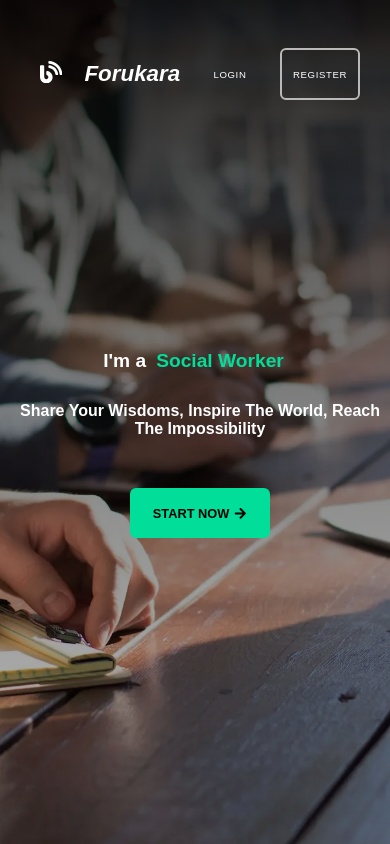
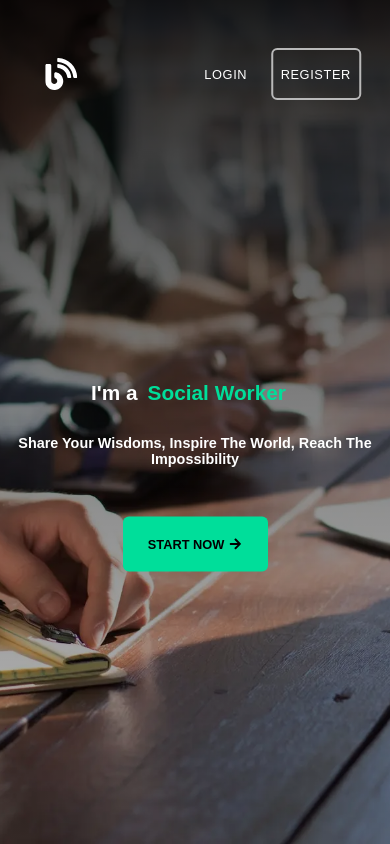
Before and after one commit to davidjpy/forukara, a React (Create React App) app in the folder frontend/: page / in a window 390 px wide. Built offline with nearby package versions, Linux system fonts and the light colour scheme; no server answers.

Commit message:
Fix resize bug

```diff
--- a/frontend/public/index.html
+++ b/frontend/public/index.html
@@ -2,7 +2,14 @@
 <html lang="en">
   <head>
     <style>
-        body { position: absolute; max-width: 100%; width: 100vw; min-width: 400px; }
+        body {
+            position: absolute;
+            max-width: 100%;
+            width: 100vw;
+            min-width: 300px;
+            max-height: 100%;
+            height: 100vh;
+        }
     </style>
     <meta charset="utf-8" />
     <link rel="icon" href="%PUBLIC_URL%/favicon.ico" />
--- a/frontend/src/App.tsx
+++ b/frontend/src/App.tsx
@@ -1,19 +1,16 @@
 import { Suspense, lazy, useRef, useEffect } from 'react';
 import { Routes, Route } from 'react-router-dom';
 
-const SplashLayout = lazy(() => import('@common/layout/SplashLayout'));
+const Layout = lazy(() => import('@common/layout/Layout'));
 const SplashPage = lazy(() => import('@pages/SplashPage'));
-const Layout = lazy(() => import('@common/layout/Layout'));
 const HomePage = lazy(() => import('@pages/HomePage'));
 
 function App() {
     return (
         <Suspense fallback={<div>Loading</div>}>
             <Routes>
-                <Route path='/' element={<SplashLayout />}>
+                <Route path='/' element={<Layout />}>
                     <Route index element={<SplashPage />} />
-                </Route>
-                <Route path='/' element={<Layout />}>
                     <Route path='home' element={<HomePage />} />
                     <Route path='davidho' element={<HomePage />} />
                 </Route>
--- a/frontend/src/common/layout/Layout.css
+++ b/frontend/src/common/layout/Layout.css
@@ -1,8 +1,8 @@
 /* =========================================================================================== */
-/* ===================================== SplashLayout ======================================== */
+/* ======================================== Layout =========================================== */
 /* =========================================================================================== */
 
-.splashlayout__nav {
+.layout__nav {
     width: 1200px;
     position: absolute;
     z-index: 1;
@@ -11,13 +11,24 @@
     transform: translate(-50%, 0);
 }
 
-.splashlayout__container {
+.layout__container {
     display: flex;
     align-items: center;
     height: 52px;
 }
 
-.splashlayout__logo-wrapper {
+.layout__overlay {
+    position: absolute;
+    overflow: hidden;
+    background-color: var(--black-opacity-light);
+    z-index: 2;
+    width: 100%;
+    height: 100%;
+    min-height: 600px;
+    transition: opacity 0.3s ease-in-out;
+}
+
+.layout__logo-wrapper {
     display: flex;
     align-items: top;
     font-size: 2rem;
@@ -29,13 +40,13 @@
     user-select: none;
 }
 
-.splashlayout__action-wrapper {
+.layout__action-wrapper {
     display: flex;
     align-items: center;
     gap: 60px;
 }
 
-.splashlayout__button {
+.layout__button {
     cursor: pointer;
     height: 52px;
     width: 130px;
@@ -43,7 +54,7 @@
     user-select: none;
 }
 
-.splashlayout__button--text {
+.layout__button--text {
     height: auto;
     width: auto;
     letter-spacing: 0.6px;
@@ -52,11 +63,11 @@
     border: none;
 }
 
-.splashlayout__button--text:hover {
+.layout__button--text:hover {
     text-decoration: underline;
 }
 
-.splashlayout__button--slide {
+.layout__button--slide {
     position: relative;
     overflow: hidden;
     background-color: transparent;
@@ -67,7 +78,7 @@
     border: 2px solid rgb(185, 185, 185);
 }
 
-.splashlayout__button--slide::after {
+.layout__button--slide::after {
     content: "Register";
     position: absolute;
     width: 100%;
@@ -77,7 +88,7 @@
     transition: all 400ms cubic-bezier(0.680, -0.550, 0.265, 1.550);
 }
 
-.splashlayout__button--slide::before {
+.layout__button--slide::before {
     content: "Join Us";
     height: 100%;
     width: 100%;
@@ -87,78 +98,20 @@
     transition: all 500ms cubic-bezier(0.680, -0.550, 0.265, 1.550);
 }
 
-.splashlayout__button--slide:hover {
+.layout__button--slide:hover {
     background: rgba(0, 0, 0, 0.4);
     border: 2px solid white;
 }
 
-.splashlayout__button--slide:hover::before {
+.layout__button--slide:hover::before {
     left: 0;
     opacity: 1;
     color: #fff;
 }
 
-.splashlayout__button--slide:hover::after {
+.layout__button--slide:hover::after {
     left: 100%;
     opacity: 0;
-}
-
-@media screen and (max-width: 1400px) {
-    .splashlayout__nav {
-        width: 80%;
-    }
-
-    .splashlayout__logo-wrapper {
-        font-size: 1.8rem;
-    }
-}
-
-@media screen and (max-width: 1000px) {
-    .splashlayout__logo-wrapper {
-        font-size: 1.6rem;
-    }
-}
-
-@media screen and (max-width: 600px) {
-    .splashlayout__logo-wrapper {
-        font-size: 1.4rem;
-    }
-
-    .splashlayout__action-wrapper {
-        gap: 10px;
-    }
-
-    .splashlayout__button {
-        width: 80px;
-        font-size: 0.6rem;
-    }
-}
-/* =========================================================================================== */
-/* ======================================== Layout =========================================== */
-/* =========================================================================================== */
-
-.layout__nav {
-    background-color: black;
-    position: fixed;
-    width: 100%;
-}
-
-.layout__container {
-    display: flex;
-    align-items: center;
-    width: 1200px;
-    margin: auto;
-    height: 80px;
-}
-
-.layout__overlay {
-    position: absolute;
-    overflow: hidden;
-    background-color: var(--black-opacity-light);
-    z-index: 2;
-    width: 100%;
-    height: 100%;
-    transition: opacity 0.3s ease-in-out;
 }
 
 .layout__signupform {
@@ -168,7 +121,9 @@
     border-radius: 20px;
     background-color: var(--black-opacity-deep);
     width: 450px;
-    height: 70%;
+    height: 80%;
+    max-height: 700px;
+    min-height: 600px;
     top: 50%;
     left: 50%;
     transform: translate(-50%, -50%);
@@ -184,7 +139,8 @@
     border-radius: 20px;
     background-color: var(--black-opacity-deep);
     width: 450px;
-    height: 70%;
+    height: 80%;
+    max-height: 560px;
     top: 50%;
     left: 50%;
     transform: translate(-50%, -50%);
@@ -338,26 +294,81 @@ input[type='password'] {
     margin-top: 2rem;
 }
 
+@media screen and (max-width: 1400px) {
+    .layout__nav {
+        width: 80%;
+    }
+
+    .layout__logo-wrapper {
+        font-size: 1.8rem;
+    }
+}
+
+@media screen and (max-width: 1000px) {
+    .layout__logo-wrapper {
+        font-size: 1.6rem;
+    }
+}
+
+@media screen and (max-width: 800px) {
+    .layout__action-wrapper {
+        gap: 20px;
+    }
+
+    .layout__button {
+        width: 110px;
+    }
+}
+
+
 @media screen and (max-width: 600px) {
+    .layout__nav {
+        width: 85%;
+    }
+
+    .layout__logo-wrapper {
+        font-size: 1.2rem;
+    }
+
+    .layout__action-wrapper {
+        font-size: 0.9rem;
+    }
+
+    .layout__button:first-child {
+        width: 50px;
+    }
+
+    .layout__button {
+        font-size: 0.8rem;
+        width: 90px;
+    }
+
     .layout__loginform {
-        width: 80%;
+        width: 90%;
         padding: 3rem;
     }
 
     .layout__signupform {
-        width: 80%;
+        width: 90%;
         padding: 3rem;
     }
 }
 
 @media screen and (max-width: 400px) {
     .layout__loginform {
-        width: 85%;
         padding: 2.6rem 2rem;
     }
 
     .layout__signupform {
-        width: 85%;
         padding: 2.6rem 2rem;
     }
+
+    .layout__logo--text {
+        display: none;
+    }
+
+    .layout__logo {
+        font-size: 2rem;
+        margin-left: 1rem;
+    }
 }
--- a/frontend/src/common/layout/Nav.tsx
+++ b/frontend/src/common/layout/Nav.tsx
@@ -33,25 +33,23 @@ const Nav: FC = () => {
         navigate(`${user.username}`);
     }
 
-    console.log(user, isSuccess)
-
     return (
         <>
             <header className='layout__nav'>
                 <div className='layout__container'>
-                    <div className='splashlayout__logo-wrapper'>
-                        <FaBlog />
-                        <p>Forukara</p>
+                    <div className='layout__logo-wrapper'>
+                        <FaBlog className='layout__logo'/>
+                        <p className='layout__logo--text'>Forukara</p>
                     </div>
                     {user.id ? (
-                        <div className='splashlayout__action-wrapper'>
-                            <button onClick={handleLogout} className='splashlayout__button splashlayout__button--text'>Logout</button>
-                            <p onClick={handleNavigateProfile} className='splashlayout__button splashlayout__button--text'>{user.username}</p>
+                        <div className='layout__action-wrapper'>
+                            <button onClick={handleLogout} className='layout__button layout__button--text'>Logout</button>
+                            <p onClick={handleNavigateProfile} className='layout__button layout__button--text' style={{ textAlign: 'center' }}>{user.username}</p>
                         </div>
                     ) : (
-                        <div className='splashlayout__action-wrapper'>
-                            <button onClick={handleLoginFormMounted} className='splashlayout__button splashlayout__button--text'>Login</button>
-                            <button onClick={handleSignUpFormMounted} className='splashlayout__button splashlayout__button--slide'>&nbsp;</button>
+                        <div className='layout__action-wrapper'>
+                            <button onClick={handleLoginFormMounted} className='layout__button layout__button--text'>Login</button>
+                            <button onClick={handleSignUpFormMounted} className='layout__button layout__button--slide'>&nbsp;</button>
                         </div>
                     )}
                 </div>
--- a/frontend/src/common/layout/SplashLayout.tsx
+++ /dev/null
@@ -1,16 +0,0 @@
-import { FC } from 'react';
-import { Outlet } from 'react-router-dom';
-
-import '@common/layout/Layout.css';
-import SplashNav from '@common/layout/SplashNav';
-
-const Layout: FC = () => {
-    return (
-        <>
-            <SplashNav />
-            <Outlet />
-        </>
-    );
-}
-
-export default Layout;
--- a/frontend/src/common/layout/SplashNav.tsx
+++ /dev/null
@@ -1,63 +0,0 @@
-import { FC } from 'react';
-import { FaBlog } from 'react-icons/fa';
-
-import SignUpForm from '@features/auth/SignUpForm';
-import LoginForm from '@features/auth/LoginForm';
-import { useAppSelector, useAppDispatch } from '@app/hooks';
-import { toggleSignUpForm, toggleLoginForm } from '@features/auth/authSlice'
-import { useLogoutMutation, useGetUserByIdQuery, useRefreshQuery } from '@features/auth/authApiSlice';
-import { useNavigate } from 'react-router-dom';
-
-const Nav: FC = () => {
-
-    useRefreshQuery();
-    const navigate = useNavigate();
-    const dispatch = useAppDispatch();
-    const [logout,] = useLogoutMutation();
-    const user = useAppSelector(state => state.auth.user);
-    const { isLoading, isFetching, isSuccess } = useGetUserByIdQuery(user.id as string, { skip: !user.id });
-
-    const handleSignUpFormMounted = (): void => {
-        dispatch(toggleSignUpForm(true));
-    }
-
-    const handleLoginFormMounted = (): void => {
-        dispatch(toggleLoginForm(true));
-    }
-
-    const handleLogout = async (): Promise<any> => {
-        await logout();
-    }
-
-    const handleNavigateProfile = (): void => {
-        navigate(`${user.username}`);
-    }
-
-    return (
-        <>
-            <header className='splashlayout__nav'>
-                <div className='splashlayout__container'>
-                    <div className='splashlayout__logo-wrapper'>
-                        <FaBlog />
-                        Forukara
-                    </div>
-                    {user.id ? (
-                        <div className='splashlayout__action-wrapper'>
-                            <button onClick={handleLogout} className='splashlayout__button splashlayout__button--text'>Logout</button>
-                            <p onClick={handleNavigateProfile} className='splashlayout__button splashlayout__button--text'>{user.username}</p>
-                        </div>
-                    ) : (
-                        <div className='splashlayout__action-wrapper'>
-                            <button onClick={handleLoginFormMounted} className='splashlayout__button splashlayout__button--text'>Login</button>
-                            <button onClick={handleSignUpFormMounted} className='splashlayout__button splashlayout__button--slide'>&nbsp;</button>
-                        </div>
-                    )}
-                </div>
-            </header>
-            <LoginForm />
-            <SignUpForm />
-        </>
-    );
-}
-
-export default Nav;
--- a/frontend/src/features/auth/LoginForm.tsx
+++ b/frontend/src/features/auth/LoginForm.tsx
@@ -1,4 +1,4 @@
-import { FC, useState, ChangeEvent, FormEvent, useEffect, useCallback } from 'react';
+import { FC, useState, ChangeEvent, FormEvent, useEffect, useCallback, useRef } from 'react';
 import { FaUser } from 'react-icons/fa';
 import { RiLockPasswordFill } from 'react-icons/ri';
 
@@ -10,6 +10,7 @@ import { useLoginMutation } from '@features/auth/authApiSlice';
 const LoginForm: FC = () => {
 
     const dispatch = useAppDispatch();
+    const overlayRef = useRef<HTMLDivElement>(null);
     const loginFormMounted = useAppSelector((state) => state.auth.loginFormMounted);
     const [login, loginResult] = useLoginMutation();
     const [userId, setUserId] = useState<string>('');
@@ -84,13 +85,30 @@ const LoginForm: FC = () => {
 
     const wrapperRef = useClickOutside(handleLoginFormUnmounted);
 
+    const handleResize = (): void => {
+        if (overlayRef.current) {
+            if (window.innerWidth <= 301) {
+                overlayRef.current.style.height = `${window.innerHeight}px`;
+            } else {
+                overlayRef.current.style.height = `${document.body.offsetHeight}px`;
+            }
+        }
+    }
+
+    useEffect(() => {
+        window.addEventListener('resize', handleResize);
+
+        return () => {
+            window.removeEventListener('resize', handleResize);
+        }
+    });
+
     return (
-        <>
-            <div  className='layout__overlay'
-                style={loginFormMounted
-                    ? { opacity: 1, pointerEvents: 'all' }
-                    : { opacity: 0, pointerEvents: 'none' }}
-            />
+        <div ref={overlayRef} className='layout__overlay'
+            style={loginFormMounted
+                ? { opacity: 1, pointerEvents: 'all' }
+                : { opacity: 0, pointerEvents: 'none' }}
+        >
             <section ref={wrapperRef} className='layout__loginform'
                 style={loginFormMounted
                     ? { opacity: 1, pointerEvents: 'all' }
@@ -122,7 +140,7 @@ const LoginForm: FC = () => {
                     <span onClick={handleSignUpFormMounted} className='layout__text--alien-green-light layout__text--link' style={{ marginLeft: '5px' }} >Sign up</span>
                 </p>
             </section>
-        </>
+        </div>
     );
 }
 
--- a/frontend/src/features/auth/SignUpForm.tsx
+++ b/frontend/src/features/auth/SignUpForm.tsx
@@ -15,6 +15,7 @@ const SignUpForm: FC = () => {
     const counterRef = useRef<number>(counterTime);
     const formInnerRef = useRef<HTMLDivElement>(null);
     const successInnerRef = useRef<HTMLDivElement>(null);
+    const overlayRef = useRef<HTMLDivElement>(null);
     const dispatch = useAppDispatch();
     const signUpFormMounted = useAppSelector((state) => state.auth.signUpFormMounted);
     const [createUser, createUserResult] = useCreateUserMutation();
@@ -78,6 +79,14 @@ const SignUpForm: FC = () => {
                 formRef.current.style.left = `-${formWidth}px`;
             }
             successInnerRef.current.style.width = `${formWidth}px`;
+        }
+
+        if (overlayRef.current) {
+            if (window.innerWidth <= 301) {
+                overlayRef.current.style.height = `${window.innerHeight}px`;
+            } else {
+                overlayRef.current.style.height = `${document.body.offsetHeight}px`;
+            }
         }
     }
 
@@ -192,12 +201,11 @@ const SignUpForm: FC = () => {
     });
 
     return (
-        <>
-            <div className='layout__overlay'
-                style={signUpFormMounted
-                    ? { opacity: 1, pointerEvents: 'all' }
-                    : { opacity: 0, pointerEvents: 'none' }}
-            ></div>
+        <div ref={overlayRef} className='layout__overlay'
+            style={signUpFormMounted
+                ? { opacity: 1, pointerEvents: 'all' }
+                : { opacity: 0, pointerEvents: 'none' }}
+        >
             <section ref={wrapperRef} className='layout__signupform'
                 style={signUpFormMounted
                     ? { opacity: 1, pointerEvents: 'all' }
@@ -255,7 +263,7 @@ const SignUpForm: FC = () => {
                     </div>
                 </div>
             </section>
-        </>
+        </div>
     );
 }
 
--- a/frontend/src/pages/HomePage.css
+++ b/frontend/src/pages/HomePage.css
@@ -4,6 +4,6 @@
 
 .homepage {
     height: 100vh;
-    padding-top: 80px;
-    background-color: rgba(46, 44, 44, 0.514);
+    background-color: rgba(0, 0, 0, 0.514);
+    min-height: 600px;
 }
--- a/frontend/src/pages/SplashPage.css
+++ b/frontend/src/pages/SplashPage.css
@@ -3,35 +3,35 @@
 /* =========================================================================================== */
 
 .splashpage {
-    position: relative;
-    background: url('@media/images/nav_background.webp');
-    user-select: none;
-    padding-bottom: 50.45%;
-    height: 0;
+    background-image: url('@media/images/nav_background.webp');
+    height: 100vh;
     background-position: center;
     background-size: cover;
     background-repeat: no-repeat;
+    min-height: 600px;
 }
-
 
 .splashpage__overlay {
     position: absolute;
+    width: 100%;
+    height: 100%;
     display: flex;
     align-items: center;
     justify-content: center;
-    height: 100%;
-    width: 100%;
     background: linear-gradient(rgba(0, 0, 0, 0.9), 35%, rgba(0, 0, 0, 0.25));
+    min-height: 600px;
 }
 
 .splashpage__slogan {
+    position: absolute;
     display: flex;
     flex-direction: column;
     align-items: center;
     justify-content: center;
     margin-top: 4rem;
-    width: 1200px;
-    height: 500px;
+    text-align: center;
+    top: 50%;
+    transform: translate(0, -50%);
 }
 
 .splashpage__header {
@@ -99,12 +99,8 @@
     margin: 30px;
 }
 
-@media screen and (max-width: 1400px) {
-    .splashpage__slogan {
-        width: 80%;
-        text-align: center;
-    }
-
+@media screen and (max-width: 1400px),
+screen and (max-height: 800px) {
     .splashpage__header {
         font-size: 2rem;
     }
@@ -114,37 +110,19 @@
     }
 }
 
-@media screen and (max-width: 1000px) {
-    .splashpage__button {
-        width: 180px;
-        font-size: 0.9rem;
-    }
-
+@media screen and (max-width: 1000px),
+screen and (max-height: 600px) {
     .splashpage__header {
         font-size: 1.6rem;
     }
 
     .splashpage__header--large {
-        font-size: 2.2rem;
+        font-size: 2.6rem;
     }
 }
 
-@media screen and (max-width: 1000px) {
-    .splashpage__button {
-        width: 160px;
-        font-size: 0.8rem;
-    }
-
-    .splashpage__header {
-        font-size: 1.4rem;
-    }
-
-    .splashpage__header--large {
-        font-size: 2rem;
-    }
-}
-
-@media screen and (max-width: 800px) {
+@media screen and (max-width: 800px),
+screen and (max-height: 400px) {
     .splashpage__header {
         font-size: 1.2rem;
     }
@@ -153,26 +131,24 @@
         font-size: 1.8rem;
     }
 
+    .splashpage__button {
+        font-size: 0.8rem;
+        width: 145px;
+        height: 55px;
+    }
+}
+
+@media screen and (max-width: 600px),
+screen and (max-height: 300px) {
+    .splashpage__header {
+        font-size: 0.9rem;
+    }
+
+    .splashpage__header--large {
+        font-size: 1.3rem;
+    }
+
     .splashpage__header--dynamic {
         margin: 0 10px;
     }
 }
-
-@media screen and (max-width: 600px) {
-    .splashpage__slogan {
-        width: 90%;
-    }
-
-    .splashpage__header {
-        font-size: 1rem;
-    }
-
-    .splashpage__header--large {
-        font-size: 1.2rem;
-    }
-
-    .splashpage__button {
-        width: 140px;
-        height: 50px;
-    }
-}
--- a/frontend/src/pages/SplashPage.tsx
+++ b/frontend/src/pages/SplashPage.tsx
@@ -28,6 +28,7 @@ const SplashPage: FC = () => {
 
     const dynamicTxtRef = useRef<HTMLParagraphElement>(null);
     const imageRef = useRef<HTMLDivElement>(null);
+    const overlayRef= useRef<HTMLDivElement>(null);
     const navigate = useNavigate();
 
     const handleNavigateHomepage = () => {
@@ -35,8 +36,14 @@ const SplashPage: FC = () => {
     }
 
     const handleResize = (): void => {
-        if (imageRef.current) {
-            imageRef.current.style.height = `${window.innerHeight}px`;
+        if (imageRef.current && overlayRef.current) {
+            if (window.innerWidth <= 301) {
+                imageRef.current.style.height = `${window.innerHeight}px`;
+                overlayRef.current.style.height = `${window.innerHeight}px`;
+            } else {
+                imageRef.current.style.height = `${document.body.offsetHeight}px`;
+                overlayRef.current.style.height = `${document.body.offsetHeight}px`;
+            }
         }
     }
 
@@ -85,7 +92,7 @@ const SplashPage: FC = () => {
 
     return (
         <div ref={imageRef} className='splashpage'>
-            <div className='splashpage__overlay'>
+            <div ref={overlayRef} className='splashpage__overlay'>
                 <div className='splashpage__slogan'>
                     <div className='splashpage__dynamic-txts-wrapper'>
                         <p className='splashpage__header splashpage__header--large'>I'm a</p>
```
Also changed, not shown: frontend/src/pages/HomePage.tsx (+20 -1 lines).
